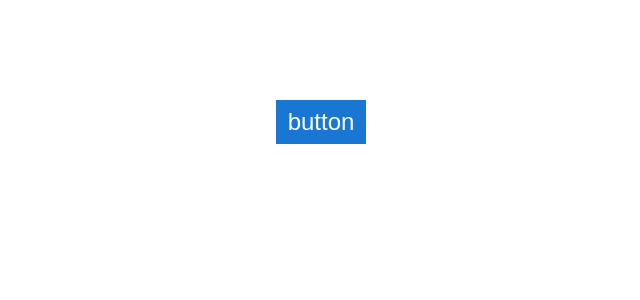
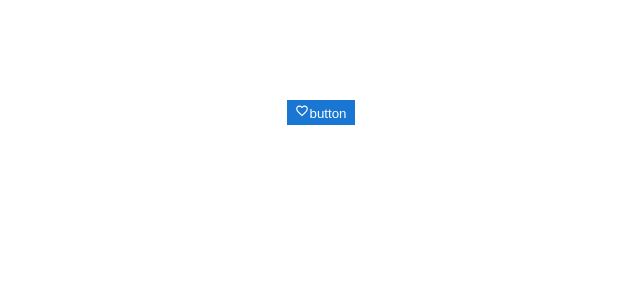
Before and after one commit to richardimaoka/react-code-snippets, a Next.js app in the folder nextjs/: page / in a window 1280 px wide. Shown: the top 300 px of the page, without its empty margins (319-959 px from the left). Built offline with nearby package versions, Linux system fonts and the light colour scheme.

Commit message:
icon weird

```diff
--- a/nextjs/app/components/buttons/Button.module.css
+++ b/nextjs/app/components/buttons/Button.module.css
@@ -6,13 +6,13 @@
   outline: none;
   padding: 0;
   appearance: none;
+
   /* Padding for button */
-  padding-top: 8px;
-  padding-bottom: 8px;
-  padding-left: 12px;
-  padding-right: 12px;
+  padding-top: 4px;
+  padding-bottom: 4px;
+  padding-left: 8px;
+  padding-right: 8px;
 
-  font-size: 1.5rem;
   color: white;
   /* contained background  */
   background-color: rgb(25, 118, 210);
--- a/nextjs/app/components/buttons/Button.tsx
+++ b/nextjs/app/components/buttons/Button.tsx
@@ -1,5 +1,11 @@
+import { IconFavorite } from "../icons/IconFavorite";
 import styles from "./Button.module.css";
 
 export function Button() {
-  return <button className={styles.button}>button</button>;
+  return (
+    <button className={styles.button}>
+      <IconFavorite />
+      <span>button</span>
+    </button>
+  );
 }
--- a/nextjs/app/components/icons/IconFavorite.tsx
+++ b/nextjs/app/components/icons/IconFavorite.tsx
@@ -6,9 +6,9 @@ export function IconFavorite(props: Props) {
   return (
     <svg
       xmlns="http://www.w3.org/2000/svg"
-      height="24px"
+      height="14px"
       viewBox="0 -960 960 960"
-      width="24px"
+      width="14px"
       fill="white"
     >
       <path d="m480-120-58-52q-101-91-167-157T150-447.5Q111-500 95.5-544T80-634q0-94 63-157t157-63q52 0 99 22t81 62q34-40 81-62t99-22q94 0 157 63t63 157q0 46-15.5 90T810-447.5Q771-395 705-329T538-172l-58 52Zm0-108q96-86 158-147.5t98-107q36-45.5 50-81t14-70.5q0-60-40-100t-100-40q-47 0-87 26.5T518-680h-76q-15-41-55-67.5T300-774q-60 0-100 40t-40 100q0 35 14 70.5t50 81q36 45.5 98 107T480-228Zm0-273Z" />
```
